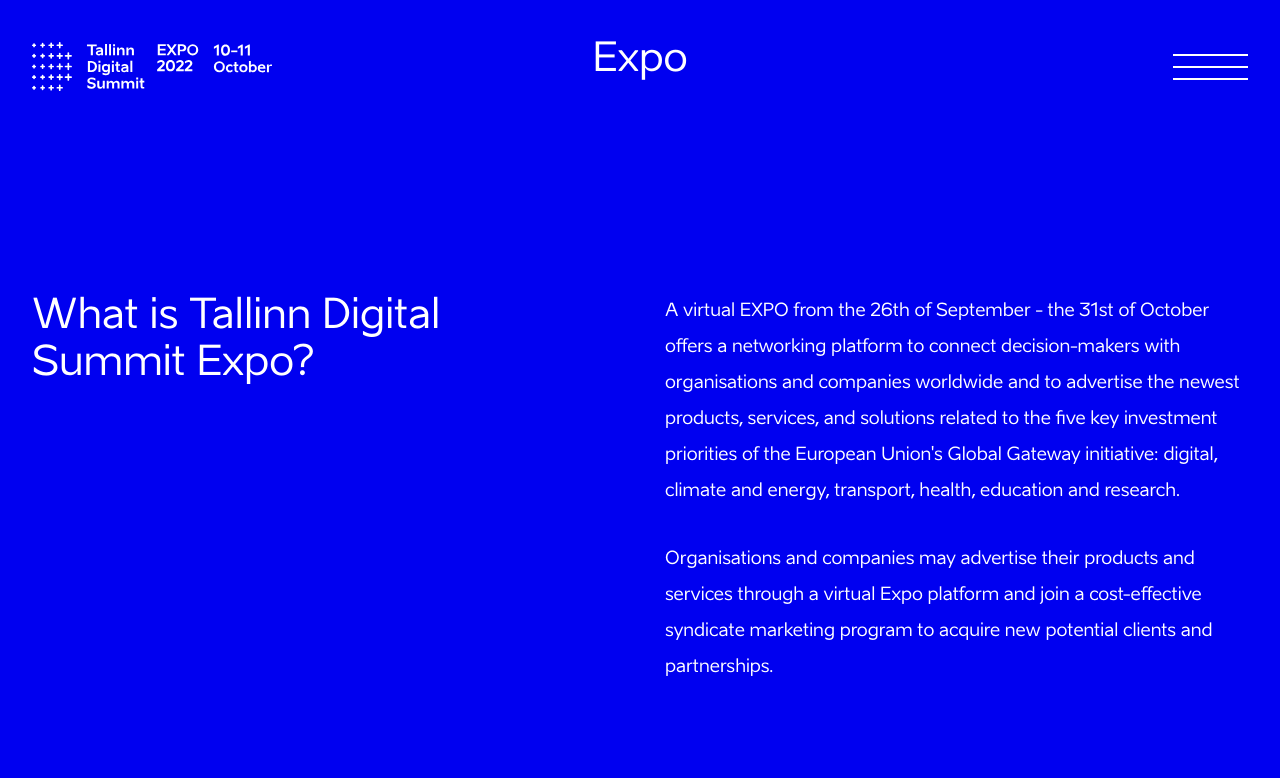
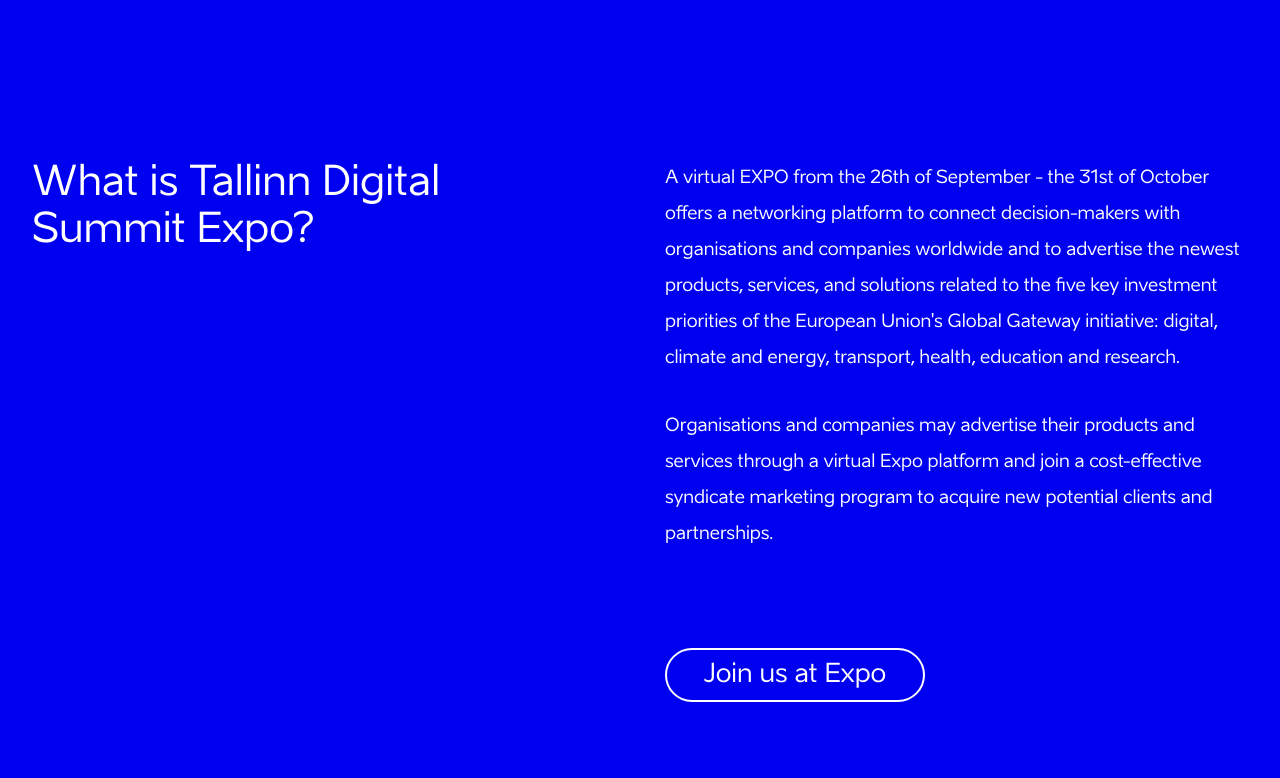
Before and after one commit to tanelnigul/digitalsummit, a plain HTML site: page index.html in a window 1280 px wide. Shown: the top 778 px of the page. Drawn offline with Linux system fonts and the light colour scheme.

Commit message:
removed header

```diff
--- a/index.html
+++ b/index.html
@@ -8,17 +8,6 @@
     </head>
 
     <body>
-        <div class="header">
-            <div class="header__wrapper">
-                <div class="header__wrapper__logo"></div>
-                <h1 class="header__wrapper__title">Expo</h1>
-                <div class="header__wrapper__burger">
-                    <div class="header__wrapper__burger__line"></div>
-                    <div class="header__wrapper__burger__line"></div>
-                    <div class="header__wrapper__burger__line"></div>
-                </div>
-            </div>
-        </div>
         <div class="section hero">
             <div class="hero__wrapper">
                 <div class="hero__wrapper__left">
```
